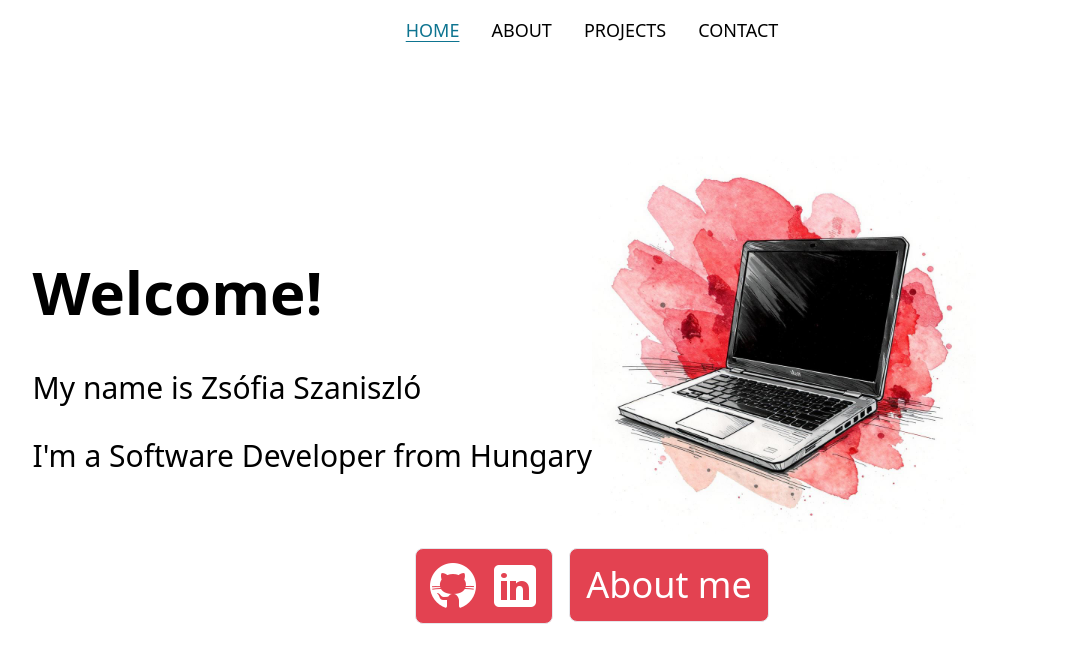
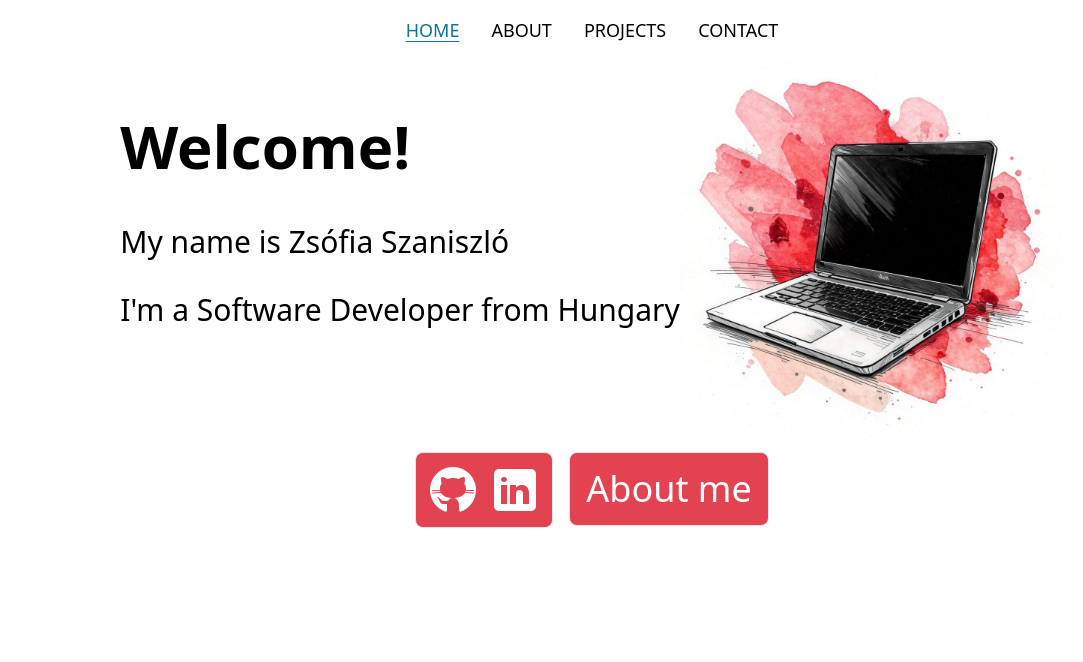
Before and after one commit to SophieH07/portfolio, a React (Vite) app: page / in a window 1280 px wide. Shown: the top 662 px of the page, without its empty margins (48-1131 px from the left). Built offline with nearby package versions, Linux system fonts and the light colour scheme; what tailwindcss-animated would draw is missing.

Commit message:
fix nav design

```diff
--- a/src/component/About.jsx
+++ b/src/component/About.jsx
@@ -58,7 +58,7 @@ const About = () => {
     },
   ];
   return (
-    <div id="about">
+    <div className="section" id="about">
       <h2 className="text-4xl font-bold uppercase sm:pb-9">About</h2>
       <h3>Skills</h3>
       <div className="flex flex-wrap cursor-default gap-4 uppercase font-normal bg-[#93e1d8] p-2">
--- a/src/component/Contact.jsx
+++ b/src/component/Contact.jsx
@@ -36,12 +36,11 @@ const Contact = () => {
   };
 
   return (
-    <div id="contact">
-      <div className="text-4xl font-bold uppercase pb-4">Contact Me</div>
+    <div className="section" id="contact">
+      <h2 className="text-4xl font-bold uppercase pb-4">Contact Me</h2>
       <div className={`${emailSent ? "" : "hidden"}`}>
         Thank you for your message!
       </div>
-
       <div className="uppercase grid w-3/4 lg:w-2/4 xl:w-2/4 pt-3 bg-gray-600 bg-opacity-20 p-5 rounded-md shadow-sm space-y-4 mb-4">
         <form ref={form} onSubmit={sendEmail}>
           <div>
--- a/src/component/Home.jsx
+++ b/src/component/Home.jsx
@@ -5,22 +5,20 @@ import laptop from "../pics/watersplashlaptopotherside.jpg";
 
 const Home = () => {
   return (
-    <div id="home">
-      <div className="grid grid-flow-col grid-cols-2 justify-center items-center">
-        <div>
+    <div className="section" id="home">
+      <div className="grid justify-center items-center">
+        <div className="md:flex">
           <div>
-            <div className="text-xl lg:pt-14 pb-8 lg:text-6xl md:text-5xl font-bold">
+            <div className="text-xl md:pt-14 pb-8 md:text-4xl lg:text-6xl font-bold">
               Welcome!
             </div>
-            <div className="lg:py-4 lg:text-3xl md:text-xl text-lg">
+            <div className="md:py-4 lg:text-3xl md:text-xl text-lg">
               My name is Zsófia Szaniszló
             </div>
-            <div className="lg:py-4 lg:text-3xl md:text-xl text-lg">
+            <div className="md:py-4 lg:text-3xl md:text-xl text-lg">
               I'm a Software Developer from Hungary
             </div>
           </div>
-        </div>
-        <div>
           <div className="max-w-sm">
             <img src={laptop} alt="Picture of a laptop" />
           </div>
--- a/src/component/Project.jsx
+++ b/src/component/Project.jsx
@@ -72,7 +72,7 @@ const Project = () => {
   }
 
   return (
-    <div id="project">
+    <div className="section" id="project">
       <h2 className="text-4xl font-bold uppercase sm:pb-9 pt-4">Projects</h2>
       <div
         className={`fixed top-0 left-0 z-90 w-screen h-screen bg-black/70 flex justify-center items-center ${
--- a/src/index.css
+++ b/src/index.css
@@ -2,6 +2,9 @@
 @tailwind components;
 @tailwind utilities;
 
+#root {
+    @apply h-screen w-screen;
+}
 
 body {
     background: white;
@@ -10,14 +13,9 @@ body {
     place-items: center;
 }
 
-#home {
+.section {
+    padding-top: 60px;
     place-items: center;
-    padding-top: 6em;
-}
-
-#contact {
-    place-items: center;
-    padding: 0;
 }
 
 h3 {
--- a/src/layout/Header.jsx
+++ b/src/layout/Header.jsx
@@ -16,7 +16,7 @@ const Header = () => {
   ];
 
   return (
-    <nav className="sticky z-50 flex items-center flex-wrap w-full uppercase justify-center bg-white">
+    <nav className="fixed z-50 flex items-center flex-wrap w-full uppercase justify-end md:justify-center bg-white">
       <div className="md:hidden">
         <button
           onClick={toggleMenu}
```
